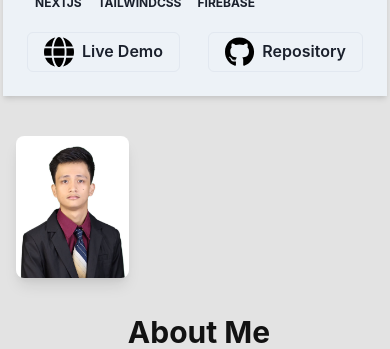
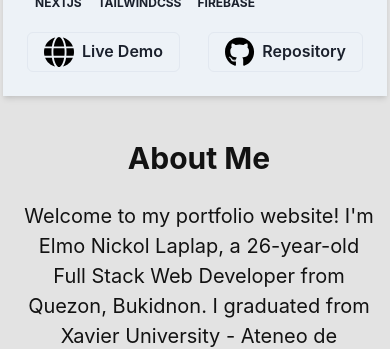
Before and after one commit to elmonickcool/my_portfolio, a Next.js app: page / in a window 390 px wide. Shown: the part 3360-3709 px from the top of the page. Built offline with nearby package versions, Linux system fonts and the light colour scheme.

Commit message:
fix responsive

```diff
--- a/src/pages/about.jsx
+++ b/src/pages/about.jsx
@@ -1,4 +1,4 @@
-import { Stack, Text, Image, Box, Button, HStack } from "@chakra-ui/react";
+import { Stack, Text, Image, Box, Button, HStack, useBreakpointValue } from "@chakra-ui/react";
 import { useColorMode } from "@chakra-ui/color-mode";
 import BuyMeACoffeeButton from "@/components/ui/BuyMeACoffeeButton";
 import Stacks from "../components/sections/Stacks"
@@ -6,10 +6,15 @@ import Stacks from "../components/sections/Stacks"
 const About = () => {
   const { colorMode } = useColorMode();
 
+  // Determine if the image should be displayed based on screen size
+  const shouldDisplayImage = useBreakpointValue({ base: false, md: true });
+
   return (
     <>
       <Stack direction={{ base: "column", md: "row" }} spacing={8} alignItems={{ md: "center" }} justifyContent={{ base: "center", md: "flex-start" }} me={3} className="h-full">
-        <Image src="/elmonickol.jpg" width="30%" height="30%" ms={4} me={5} alt="about image" borderRadius="lg" boxShadow="lg" />
+        {shouldDisplayImage && (
+          <Image src="/elmonickol.jpg" width="30%" height="30%" ms={4} me={5} alt="about image" borderRadius="lg" boxShadow="lg" />
+        )}
         <Box ms={5} textAlign={{ base: "center", md: "left" }}>
           <Text fontSize="3xl" fontWeight="bold" textAlign="center" mb={5}>
             About Me
@@ -37,7 +42,6 @@ const About = () => {
       </Stack>
       <Stacks />
     </>
-
   );
 };
 
```
